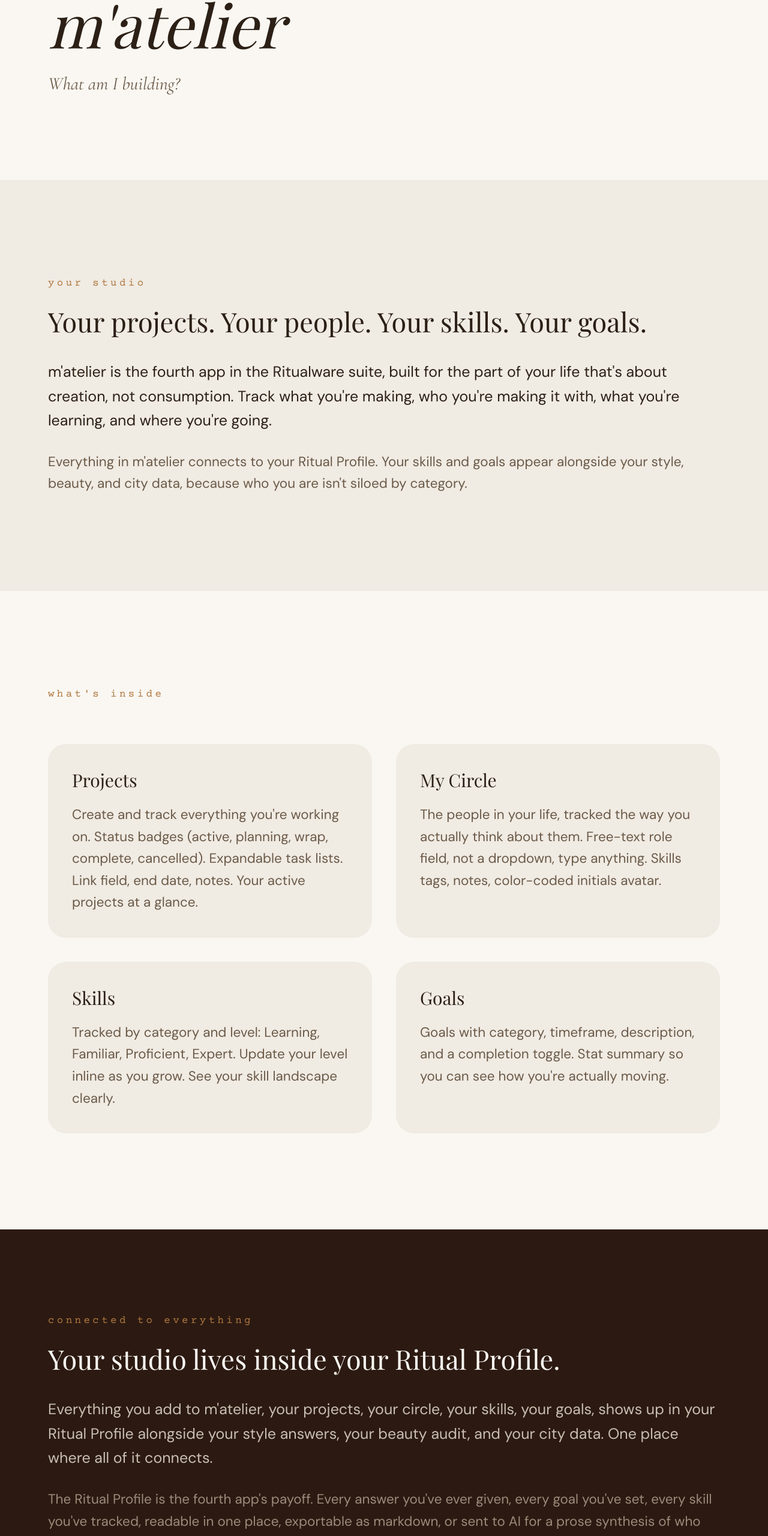
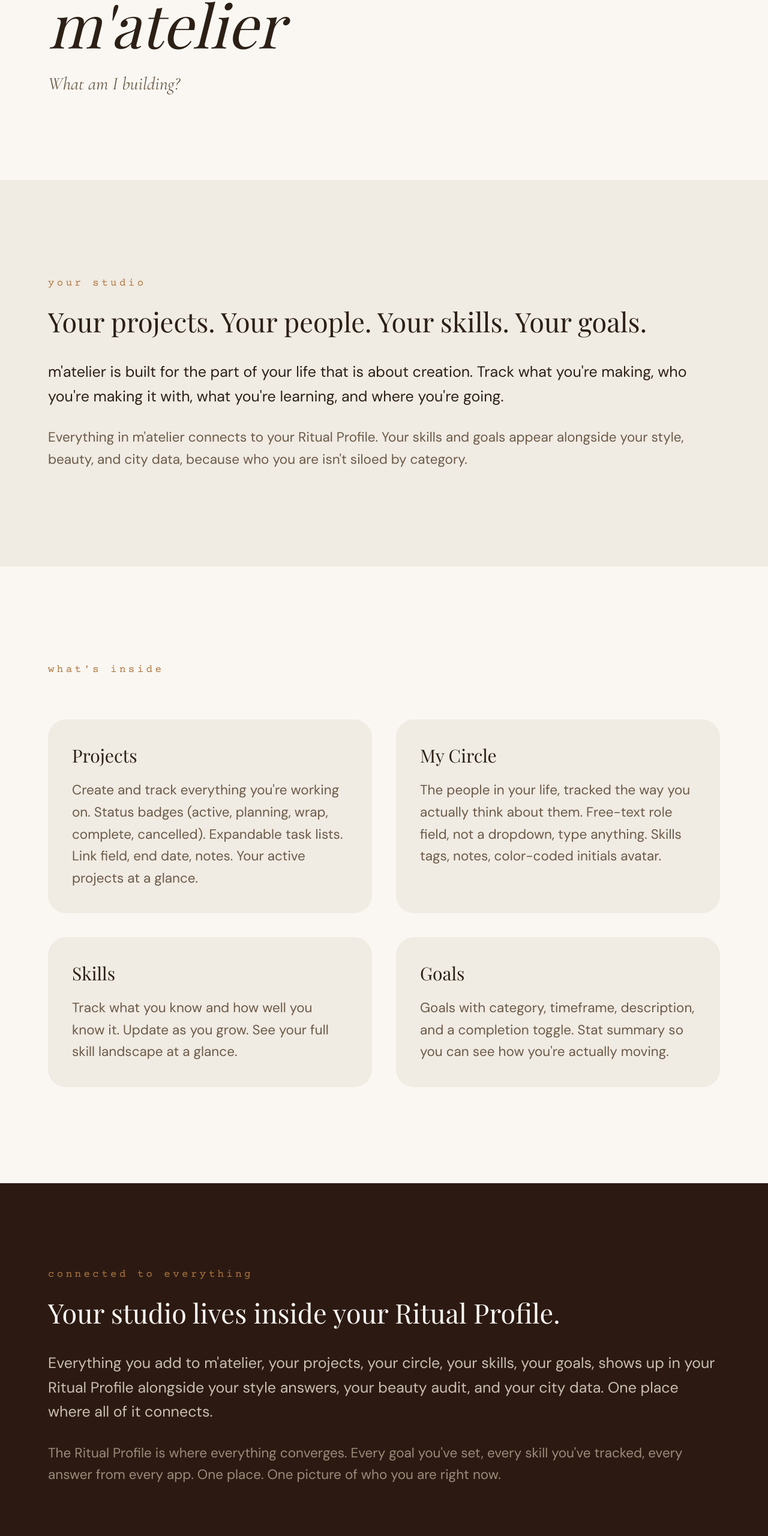
Before and after one commit to thevillanelle/ritualware, a React (Vite) app: page /matelier in a window 1280 px wide. Shown: the part 220-2780 px from the top of the page at 60% size. Built offline with nearby package versions, Linux system fonts and the light colour scheme; a web font is replaced by a local one.

Commit message:
Matelier: remove ordinal references, fix skills copy

```diff
--- a/src/pages/Matelier.jsx
+++ b/src/pages/Matelier.jsx
@@ -24,7 +24,7 @@ export default function Matelier() {
           <p className="font-mono text-sm text-amber tracking-[0.25em] mb-5">your studio</p>
           <h2 className="font-display text-4xl text-ink mb-8">Your projects. Your people. Your skills. Your goals.</h2>
           <p className="font-sans text-xl text-ink leading-relaxed mb-6">
-            m'atelier is the fourth app in the Ritualware suite, built for the part of your life that's about creation, not consumption. Track what you're making, who you're making it with, what you're learning, and where you're going.
+            m'atelier is built for the part of your life that is about creation. Track what you're making, who you're making it with, what you're learning, and where you're going.
           </p>
           <p className="font-sans text-lg text-ink-muted leading-relaxed">
             Everything in m'atelier connects to your Ritual Profile. Your skills and goals appear alongside your style, beauty, and city data, because who you are isn't siloed by category.
@@ -47,7 +47,7 @@ export default function Matelier() {
             },
             {
               title: 'Skills',
-              body: 'Tracked by category and level: Learning, Familiar, Proficient, Expert. Update your level inline as you grow. See your skill landscape clearly.',
+              body: 'Track what you know and how well you know it. Update as you grow. See your full skill landscape at a glance.',
             },
             {
               title: 'Goals',
@@ -75,7 +75,7 @@ export default function Matelier() {
             Everything you add to m'atelier, your projects, your circle, your skills, your goals, shows up in your Ritual Profile alongside your style answers, your beauty audit, and your city data. One place where all of it connects.
           </p>
           <p className="font-sans text-lg leading-relaxed" style={{ color: '#9A8B7A' }}>
-            The Ritual Profile is the fourth app's payoff. Every answer you've ever given, every goal you've set, every skill you've tracked, readable in one place, exportable as markdown, or sent to AI for a prose synthesis of who you are right now.
+            The Ritual Profile is where everything converges. Every goal you've set, every skill you've tracked, every answer from every app. One place. One picture of who you are right now.
           </p>
         </div>
       </div>
```
